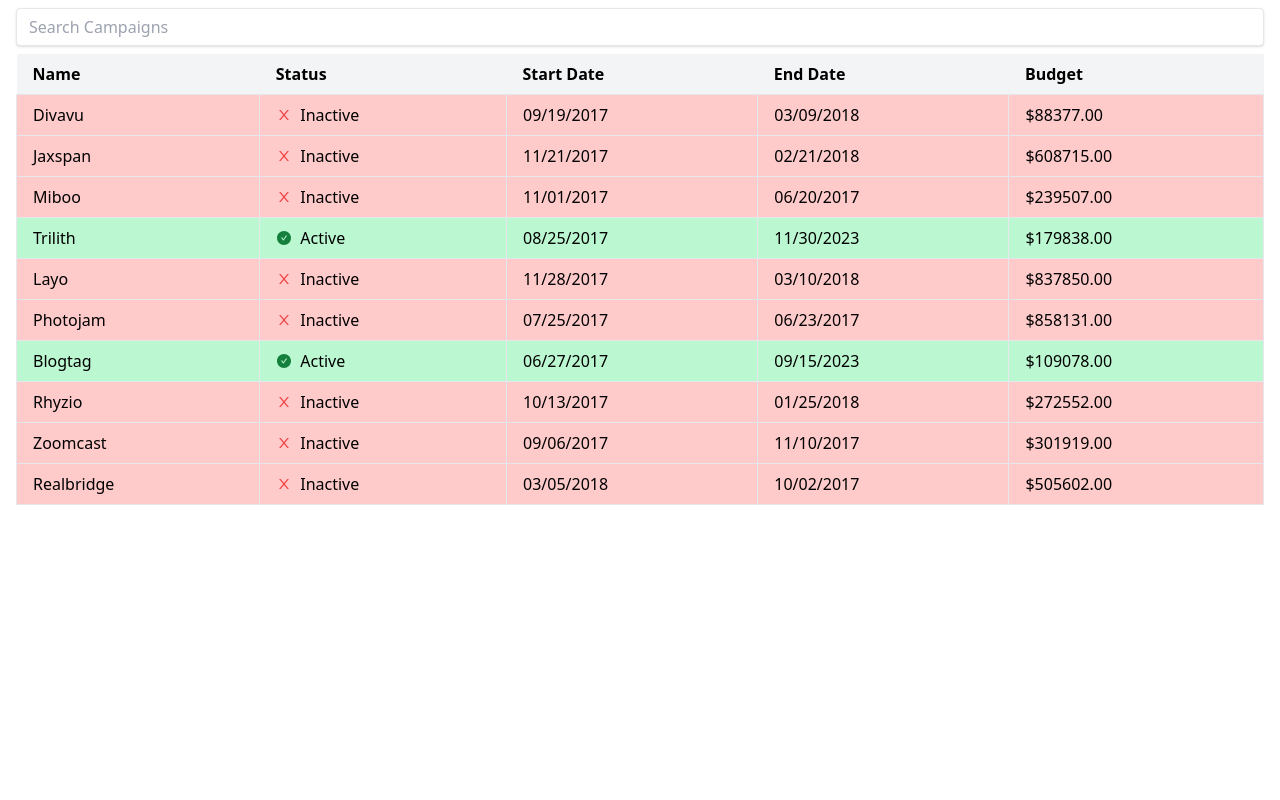
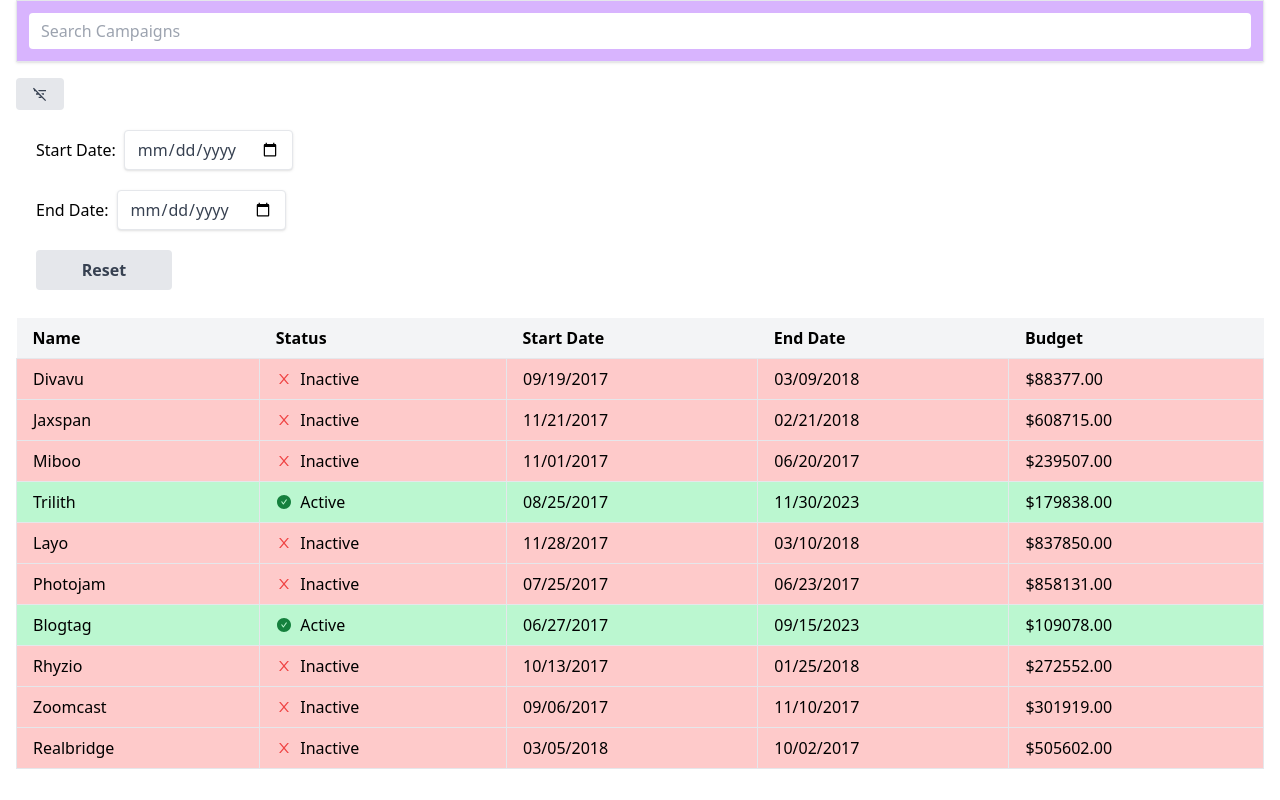
Before and after one commit to requiemcreatif/km-test-case, a Next.js app: page / in a window 1280 px wide. Built offline with nearby package versions, Linux system fonts and the light colour scheme.

Commit message:
dateRange component created

```diff
--- /dev/null
+++ b/components/DateRange.tsx
@@ -0,0 +1,57 @@
+import React from "react";
+
+interface DateRangeProps {
+  startDate: string;
+  endDate: string;
+  setStartDate: (date: string) => void;
+  setEndDate: (date: string) => void;
+  handleReset: () => void;
+}
+
+const DateRange: React.FC<DateRangeProps> = ({
+  startDate,
+  endDate,
+  setStartDate,
+  setEndDate,
+  handleReset,
+}) => {
+  return (
+    <div className='p-5  max-w-md grid grid-cols-1 gap-5'>
+      <div className='grid grid-cols-1 lg:grid-cols gap-5'>
+        <div className=' flex items-center'>
+          <label htmlFor='startDate' className='mr-2'>
+            Start Date:
+          </label>
+          <input
+            id='startDate'
+            className='shadow appearance-none border rounded py-2 px-3 text-gray-700 leading-tight focus:outline-none focus:shadow-outline'
+            type='date'
+            value={startDate}
+            onChange={(event) => setStartDate(event.target.value)}
+          />
+        </div>
+
+        <div className=' flex items-center'>
+          <label htmlFor='endDate' className='mr-2'>
+            End Date:
+          </label>
+          <input
+            id='endDate'
+            className='shadow appearance-none border rounded py-2 px-3 text-gray-700 leading-tight focus:outline-none focus:shadow-outline'
+            type='date'
+            value={endDate}
+            onChange={(event) => setEndDate(event.target.value)}
+          />
+        </div>
+      </div>
+
+      <button
+        className=' bg-gray-200 hover:bg-gray-300 text-gray-700 font-semibold px-3 rounded focus:outline-none focus:shadow-outline py-2 w-1/3'
+        onClick={handleReset}>
+        Reset
+      </button>
+    </div>
+  );
+};
+
+export default DateRange;
--- a/components/SerachBar.tsx
+++ b/components/SearchBar.tsx
@@ -7,15 +7,18 @@ interface SearchBarProps {
 
 const SearchBar: React.FC<SearchBarProps> = ({searchTerm, setSearchTerm}) => {
     return (
-        <div className="py-2">
+        <div className='shadow appearance-none border px-3 py-1 bg-purple-300'>
+            <div className="py-2">
             <input
-                className="shadow appearance-none border rounded w-full py-2 px-3 text-gray-700 leading-tight focus:outline-none focus:shadow-outline"
+                className=" rounded w-full py-2 px-3 text-gray-700 leading-tight focus:outline-none focus:shadow-outline"
                 type="text"
                 placeholder="Search Campaigns"
                 value={searchTerm}
                 onChange={event => setSearchTerm(event.target.value)}
             />
         </div>
+        </div>
+
     );
 }
 
--- a/pages/index.tsx
+++ b/pages/index.tsx
@@ -1,43 +1,83 @@
-import React, { useState, useEffect } from 'react';
-import useSWR from 'swr';
-import Campaign from '@/components/Campaign'
-import SearchBar from '@/components/SerachBar';
+import React, { useState, useEffect } from "react";
+import useSWR from "swr";
+import Campaign from "@/components/Campaign";
+import SearchBar from "@/components/SearchBar";
+import DateRange from "@/components/DateRange";
+import { IoFilterSharp } from "react-icons/io5";
+import { MdFilterListOff } from "react-icons/md";
+
+interface CampaignProps {
+  id: number;
+  name: string;
+  startDate: string;
+  endDate: string;
+  Budget: number;
+}
+
+export default function Home() {
+  const [searchTerm, setSearchTerm] = useState<string>("");
+  const [startDate, setStartDate] = useState<string>("");
+  const [endDate, setEndDate] = useState<string>("");
+  const [dateRangeVisible, setDateRangeVisible] = useState<boolean>(true);
+
+  const fetcher = (url: string) => fetch(url).then((res) => res.json());
+  const { data: campaigns, error } = useSWR("/api/campaign", fetcher);
 
 
-interface CampaignProps {
-  id: number,
-  name: string,
-  startDate: string,
-  endDate: string,
-  Budget: number
-}
 
+  if (error) return <div>Failed to load campaigns</div>;
+  if (!campaigns) return <div>Loading...</div>;
 
-export default function Home() {
-  const [searchTerm, setSearchTerm] = useState<string>('');
+  const handleReset = () => {
+    setStartDate("");
+    setEndDate("");
+  };
 
-  const fetcher = (url: string) => fetch(url).then(res => res.json())
-  const { data: campaigns, error } = useSWR('/api/campaign', fetcher);
+  const filteredCampaigns = campaigns.filter((campaign: CampaignProps) => {
+    const campaignStartDate = new Date(campaign.startDate);
+    const campaignEndDate = new Date(campaign.endDate);
 
-  if (error) return <div>Failed to load campaigns</div>
-  if (!campaigns) return <div>Loading...</div>
-
-  const filteredCampaigns = campaigns.filter((campaign: CampaignProps) =>
-    campaign.name.toLowerCase().includes(searchTerm.toLowerCase())
-  );
-
+    const startDateCondition = !startDate || campaignStartDate >= new Date(startDate);
+    const endDateCondition = !endDate || campaignEndDate <= new Date(endDate);
 
     return (
-  <div className="container mx-auto px-4">
+      campaign.name.toLowerCase().includes(searchTerm.toLowerCase()) &&
+      startDateCondition &&
+      endDateCondition
+    );
+  });
+
+  return (
+    <div className='container mx-auto px-4'>
+      <div className=''>
         <SearchBar searchTerm={searchTerm} setSearchTerm={setSearchTerm} />
-            <table className="w-full table-auto">
+        <div className="py-2">
+          <button
+            className='bg-gray-200 hover:bg-gray-300 text-gray-700 font-semibold py-2 px-4 rounded focus:outline-none focus:shadow-outline mt-2'
+            onClick={() => setDateRangeVisible(!dateRangeVisible)}>
+            {dateRangeVisible ? <MdFilterListOff /> : <IoFilterSharp />}
+          </button>
+
+          {dateRangeVisible && (
+            <DateRange
+              startDate={startDate}
+              endDate={endDate}
+              setStartDate={setStartDate}
+              setEndDate={setEndDate}
+              handleReset={handleReset}
+            />
+          )}
+        </div>
+      </div>
+
+      <table className='w-full table-auto'>
         <thead>
-                    <tr className="bg-gray-100 text-left ">
-                        <th className="px-4 py-2 ">Name</th>
-                        <th className="px-4 py-2">Status</th>
-                        <th className="px-4 py-2">Start Date</th>
-                        <th className="px-4 py-2">End Date</th>
-                        <th className="px-4 py-2">Budget</th>
+          <tr className='bg-gray-100 text-left '>
+            <th className='px-4 py-2 '>Name</th>
+            <th className='px-4 py-2'>Status</th>
+            <th className='px-4 py-2'>Start Date</th>
+            <th className='px-4 py-2'>End Date</th>
+            <th className='px-4 py-2'>Budget</th>
           </tr>
         </thead>
         <tbody>
```
Lines whose indentation alone changed are shown as unchanged.
